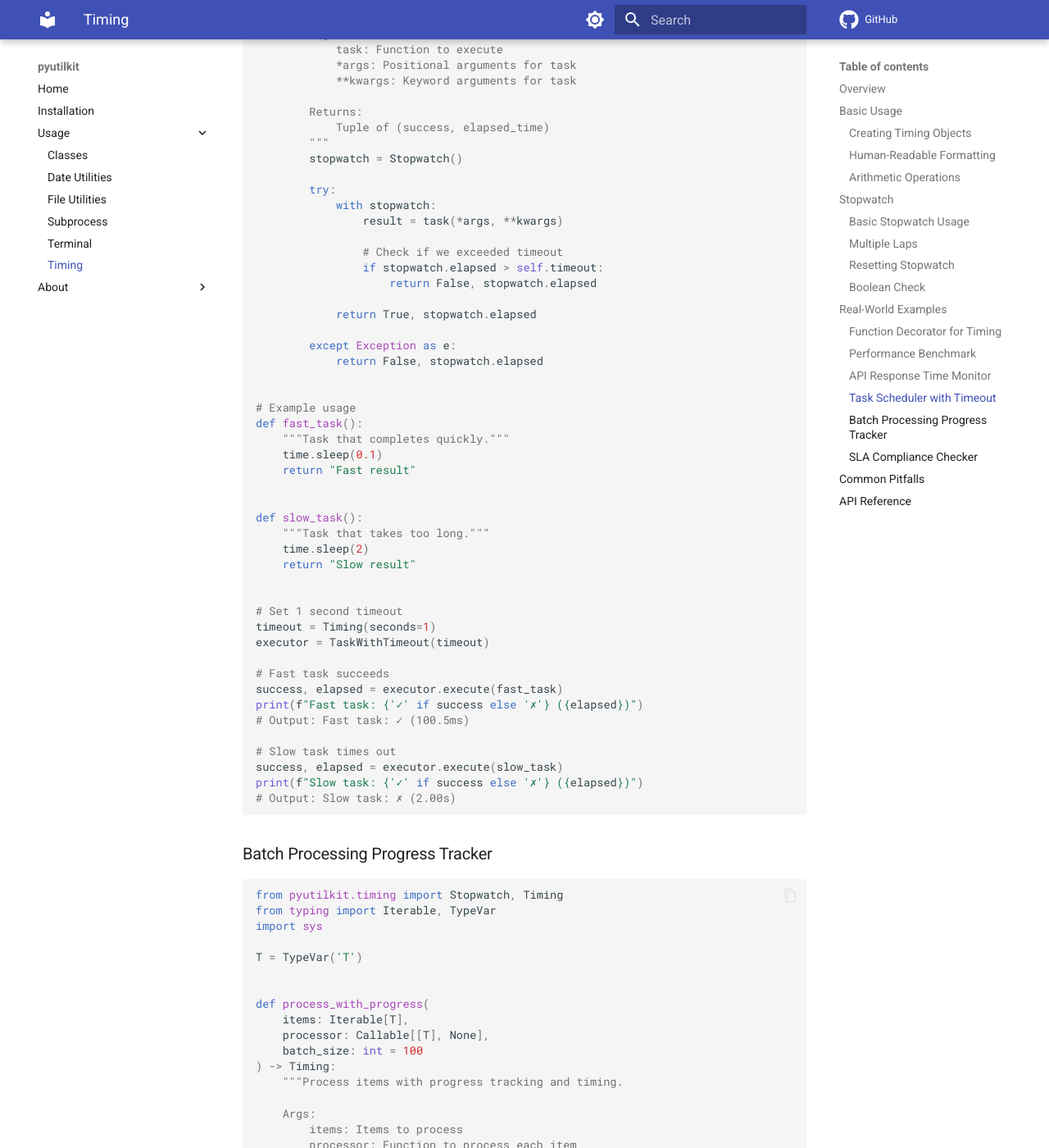
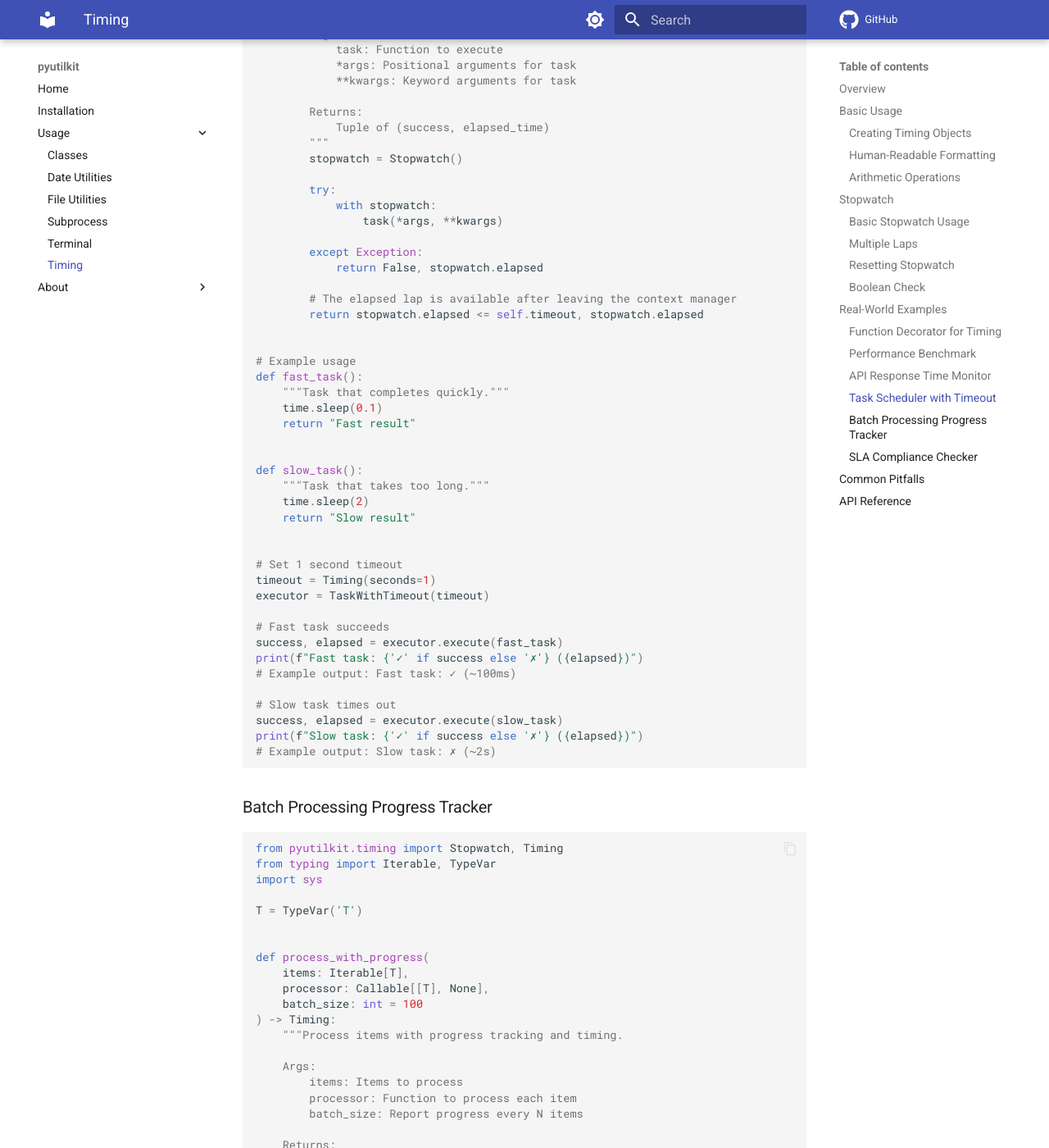
Before and after one commit to spapanik/pyutilkit, an MkDocs documentation site: the page built from docs/usage/timing.md, in a window 1280 px wide and 1400 px high, scrolled down 7873 px. Shown: the whole window at 82% size. Built offline with MkDocs 1.6.1 and Material for MkDocs 9.7.7, drawn with Linux system fonts in a browser that asks for light colours; comment, search, counter and statistics services are not loaded; some of the changed text lies outside the part shown.

Commit message:
✨ Add hours and minutes to Timing
Accept larger duration units directly and keep their nanosecond representation consistent. Correct and validate the timing examples that depend on the expanded API.

````diff
--- a/docs/usage/timing.md
+++ b/docs/usage/timing.md
@@ -410,16 +410,13 @@
 
         try:
             with stopwatch:
-                result = task(*args, **kwargs)
+                task(*args, **kwargs)
 
-                # Check if we exceeded timeout
-                if stopwatch.elapsed > self.timeout:
-                    return False, stopwatch.elapsed
+        except Exception:
+            return False, stopwatch.elapsed
 
-            return True, stopwatch.elapsed
-
-        except Exception as e:
-            return False, stopwatch.elapsed
+        # The elapsed lap is available after leaving the context manager
+        return stopwatch.elapsed <= self.timeout, stopwatch.elapsed
 
 
 # Example usage
@@ -442,12 +439,12 @@
 # Fast task succeeds
 success, elapsed = executor.execute(fast_task)
 print(f"Fast task: {'✓' if success else '✗'} ({elapsed})")
-# Output: Fast task: ✓ (100.5ms)
+# Example output: Fast task: ✓ (~100ms)
 
 # Slow task times out
 success, elapsed = executor.execute(slow_task)
 print(f"Slow task: {'✓' if success else '✗'} ({elapsed})")
-# Output: Slow task: ✗ (2.00s)
+# Example output: Slow task: ✗ (~2s)
 ```
 
 ### Batch Processing Progress Tracker
````
Also changed, not shown: other parts of docs/usage/timing.md (+3 -3 lines), docs/CHANGELOG.md (+5 -0 lines), 2 other files.
